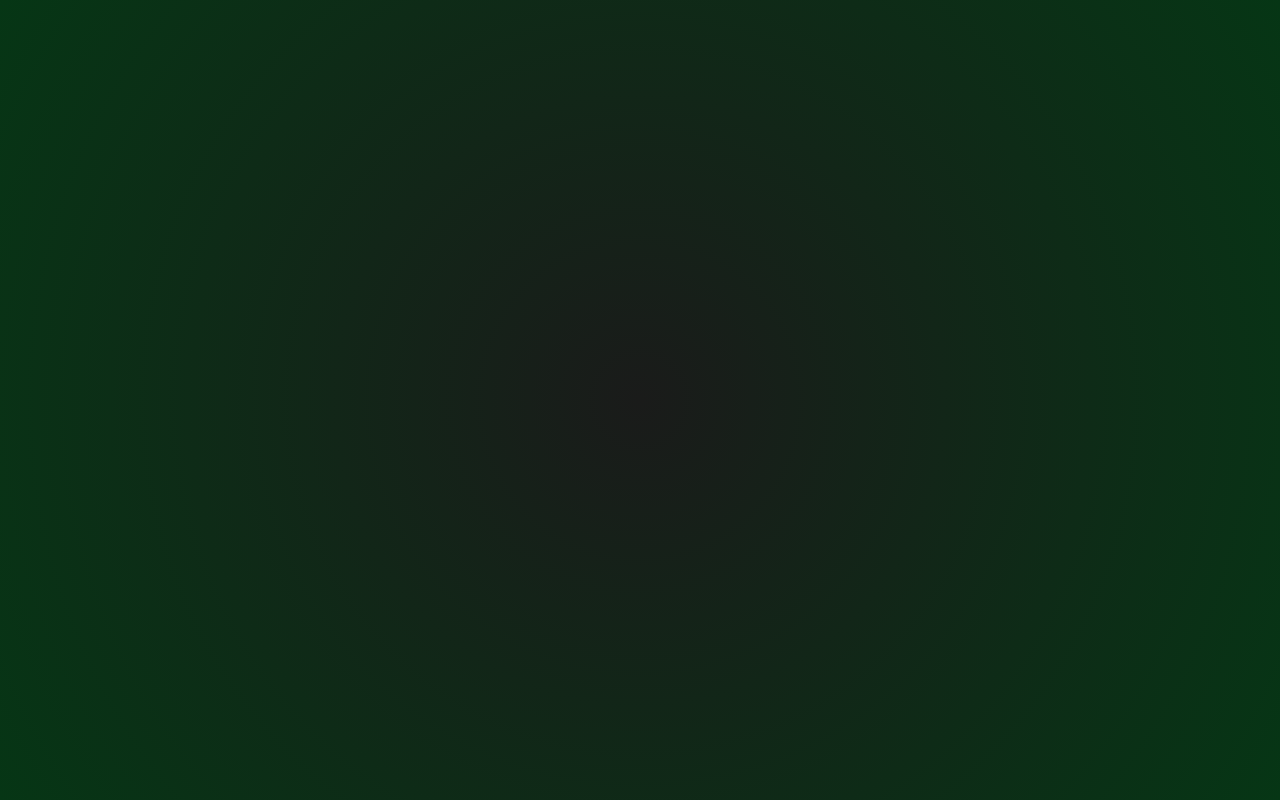
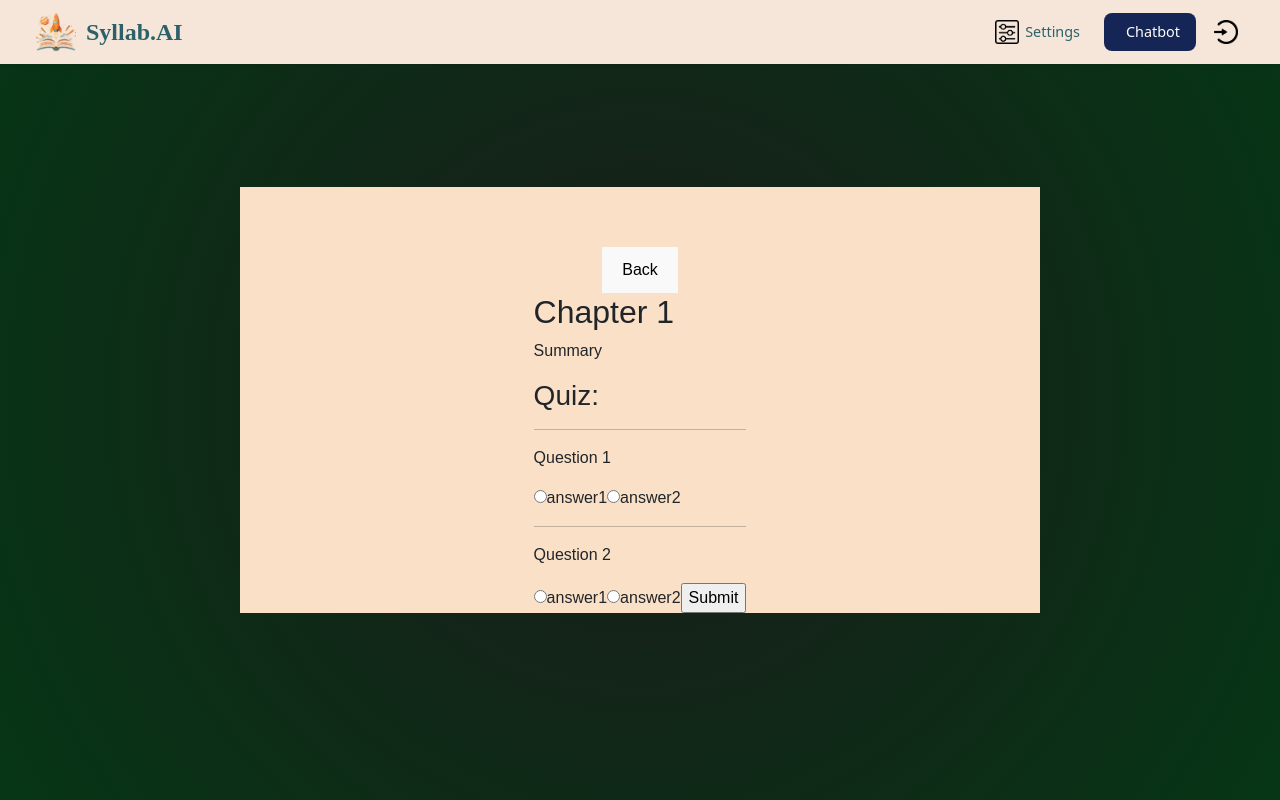
Before and after one commit to akki-g/large_proj, a React (Vite) app in the folder frontend/: page /course/1 in a window 1280 px wide. Before the commit this address had no page. Built offline with nearby package versions, Linux system fonts and the light colour scheme; a web font is replaced by a local one.

Commit message:
Passing classID to the course page using dynamic parameter

```diff
--- a/frontend/src/App.tsx
+++ b/frontend/src/App.tsx
@@ -9,6 +9,8 @@ import ResetPasswordPage from './pages/ResetPasswordPage';
 import 'bootstrap/dist/css/bootstrap.min.css';
 import ChatPage from './pages/ChatPage';  // Import the ChatPage component
 import SyUploadPage from './pages/SyUploadPage';
+import CoursePage from './pages/CoursePage';
+
 
 
 const App: React.FC = () => {
@@ -29,8 +31,7 @@ const App: React.FC = () => {
         <Route path="/main" element={<MainPage />} /> {}
         <Route path="/chat" element={<ChatPage />} /> {}
         <Route path="/upload" element={<SyUploadPage />} />
-
-
+        <Route path="/course/:classID" element={<CoursePage />} />
 
       </Routes>
     </Router>
--- /dev/null
+++ b/frontend/src/pages/CoursePage.css
@@ -0,0 +1,9 @@
+.main-contents {
+    display: flex;
+    flex-direction: column;
+    align-items: center;
+    padding-top: 60px; /* Space for navbar */
+    width: 800px;
+    background-color: #f9e0c6;
+    font-family: Arial, sans-serif;
+}
--- /dev/null
+++ b/frontend/src/pages/CoursePage.tsx
@@ -0,0 +1,84 @@
+import React, { useEffect, useState } from 'react';
+import { useParams } from 'react-router-dom';
+import axios from 'axios';
+import NavBar from './NavBar'; // Import NavBar component
+import './CoursePage.css';
+
+const CoursePage: React.FC = () => {
+  const { classID } = useParams<{ classID: string }>(); // Get classID from URL
+  const [result, setResult] = useState('');
+
+  useEffect(() => {
+    console.log(`Class ID passed: ${classID}`); // ✅ Log classID to console
+
+    const getClassContent = async () => {
+      try {
+        let token = localStorage.getItem('token');
+        if (!token) {
+          console.error('No token found!');
+          return;
+        }
+
+        // Fetch data using the classID from URL
+        const response = await axios.get(
+          `https://api.scuba2havefun.xyz/api/classes/getClassWithChapters?classID=${classID}&jwtToken=${token}`
+        );
+
+        console.log('Class Contents:', response.data);
+        setResult(JSON.stringify(response.data)); // Store as string to parse later
+      } catch (error) {
+        console.error('Error fetching class contents:', error);
+      }
+    };
+
+    if (classID) {
+      getClassContent();
+    }
+  }, [classID]);
+
+  // Check if result is not empty before parsing
+  let classContent = result ? JSON.parse(result) : {};
+  let classNumber = classContent?.number || 'N/A';
+  let className = classContent?.name || 'N/A';
+  let chapters = classContent?.chapters || [];
+
+  return(
+        <div>
+            <NavBar /> {/* Navbar will be displayed here */}
+            <div className="main-contents">
+            <button className="back-btn">Back</button>
+                <div>
+                    <div id="ch1 dropdown">
+                        <h2>Chapter 1</h2>
+                        <p>Summary</p>
+                        <div className="quiz-button">
+                            <form className="quiz">
+                                <h3>Quiz:</h3>
+
+                                <hr />
+                                <p>Question 1</p>
+                                <input type="radio" name="q1" id="answer11" value="answer11"/>
+                                <label htmlFor="answer11">answer1</label>
+                                <input type="radio" name="q1" id="answer12" value="answer12"/>
+                                <label htmlFor="answer12">answer2</label>
+
+                                <hr />
+                                <p>Question 2</p>
+                                <input type="radio" name="q2" id="answer21" value="answer21"/>
+                                <label htmlFor="answer21">answer1</label>
+                                <input type="radio" name="q2" id="answer22" value="answer22"/>
+                                <label htmlFor="answer22">answer2</label>
+
+                                <input type="submit" value="Submit"/>
+                                {/* Quiz Contents */}
+                            </form>
+                        </div>
+                    </div>
+                </div>
+            </div>
+            {/* Add your chat page content */}
+        </div>
+    );
+};
+
+export default CoursePage;
--- a/frontend/src/pages/MainPage.tsx
+++ b/frontend/src/pages/MainPage.tsx
@@ -1,8 +1,8 @@
 import React, { useEffect, useState } from 'react';
 import axios from 'axios';
 import { useNavigate } from 'react-router-dom';
-import NavBar from '../pages/NavBar';  // Importing the NavBar component
-import './MainPage.css';  // Import CSS styles
+import NavBar from '../pages/NavBar'; // Import NavBar component
+import './MainPage.css'; // Import CSS styles
 
 interface ClassData {
   _id: string;
@@ -13,11 +13,6 @@ interface ClassData {
 
 const MainPage: React.FC = () => {
   const navigate = useNavigate();
-
-  const handleAddSyllabusClick = () => {
-    navigate('/upload');
-  };
-
   const [classes, setClasses] = useState<ClassData[]>([]);
 
   useEffect(() => {
@@ -50,48 +45,28 @@ const MainPage: React.FC = () => {
     fetchClasses();
   }, []);
 
-  const handleDeleteClass = async (classID: string) => {
-    try {
-      const jwtToken = localStorage.getItem('token');
-      if (!jwtToken) {
-        console.error('No JWT token found. Please log in.');
-        return;
-      }
-
-      const response = await axios.post(
-        'https://api.scuba2havefun.xyz/api/classes/deleteClass',
-        { classID, jwtToken }
-      );
-
-      if (response.status === 200) {
-        setClasses(classes.filter((classItem) => classItem._id !== classID));
-      }
-    } catch (error) {
-      console.error('Error deleting class:', error);
-    }
+  const handleClassClick = (classID: string) => {
+    navigate(`/course/${classID}`);
   };
 
   return (
     <div>
       <NavBar />
       <div className="main-page__container">
-        <h1 className="main-page__header">Welcome to your dashboard ! </h1>
+        <h1 className="main-page__header">Welcome to your dashboard!</h1>
         <div className="main-page__content-container">
           {classes.length > 0 ? (
             classes.map((classItem: ClassData) => (
-              <div className="main-page__course-card" key={classItem._id}>
+              <div
+                key={classItem._id}
+                className="main-page__course-card"
+                onClick={() => handleClassClick(classItem._id)}
+              >
                 <div className="main-page__course-info">
                   <h2 className="main-page__class">{classItem.name}</h2>
                   <p>Class Number: {classItem.number}</p>
                   <p>Modules: {classItem.modules}</p>
                 </div>
-                {/* Updated delete button with trash icon */}
-                <button
-                  onClick={() => handleDeleteClass(classItem._id)}
-                  className="main-page__delete-btn"
-                >
-                  <img src="/trash.png" alt="Delete" className="main-page__delete-icon" />
-                </button>
               </div>
             ))
           ) : (
@@ -99,13 +74,6 @@ const MainPage: React.FC = () => {
           )}
         </div>
       </div>
-
-      {/* Add Syllabus Button at the bottom-right */}
-      <div className="main-page__add-syllabus-container">
-        <button onClick={handleAddSyllabusClick} className="main-page__add-syllabi-btn">
-          + Add Syllabus
-        </button>
-      </div>
     </div>
   );
 };
```
